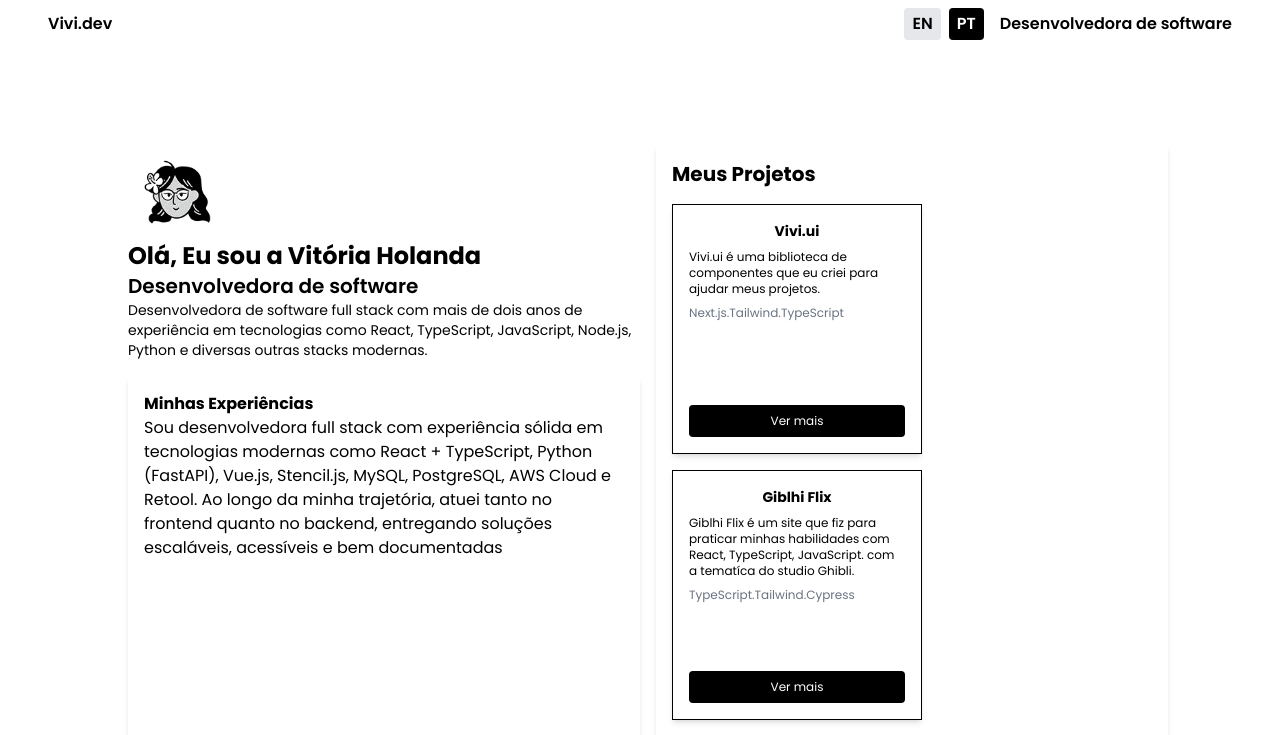
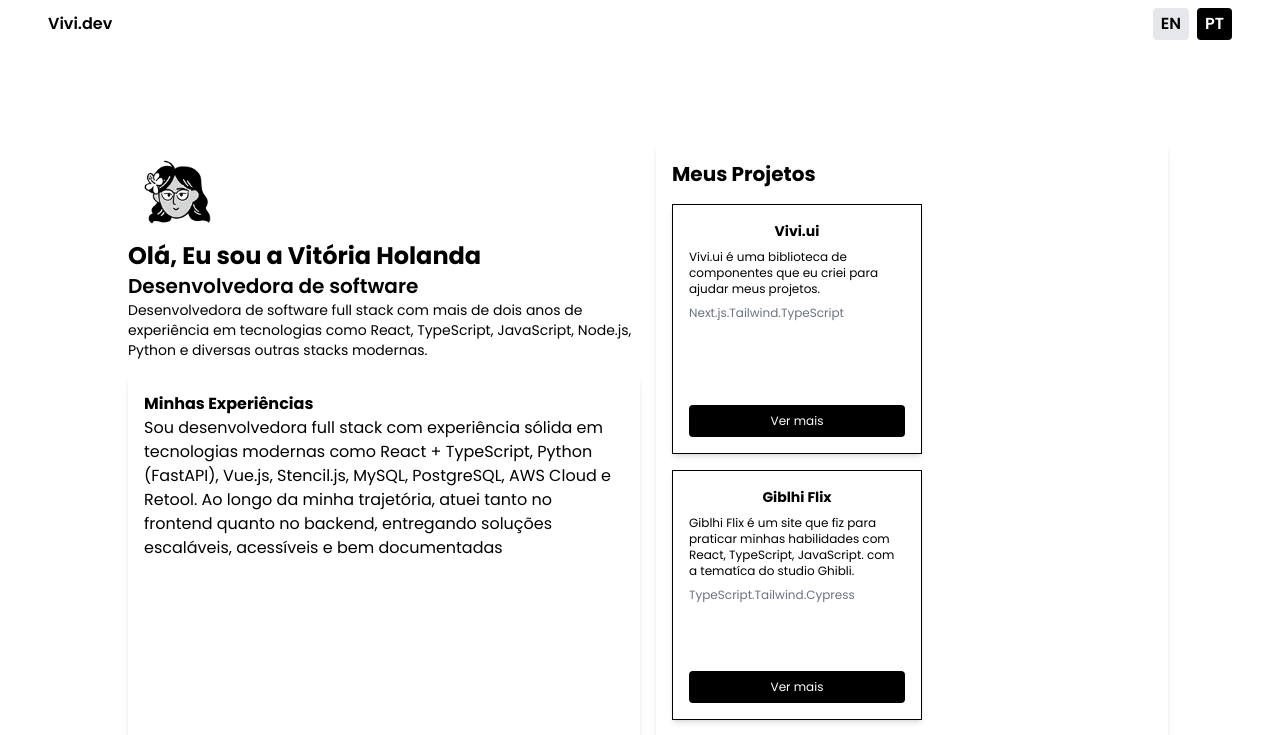
Before and after one commit to vitoriacst/vivi.dev, a Next.js app: page / in a window 1280 px wide. Shown: the top 735 px of the page. Built offline with nearby package versions, Linux system fonts and the light colour scheme.

Commit message:
Remove position title from Header component

```diff
--- a/src/app/components/Header/Header.tsx
+++ b/src/app/components/Header/Header.tsx
@@ -27,7 +27,6 @@ export default function Header() {
             PT
           </button>
         </div>
-        <h2>{t('position')}</h2>
       </div>
     </header>
   );
```
